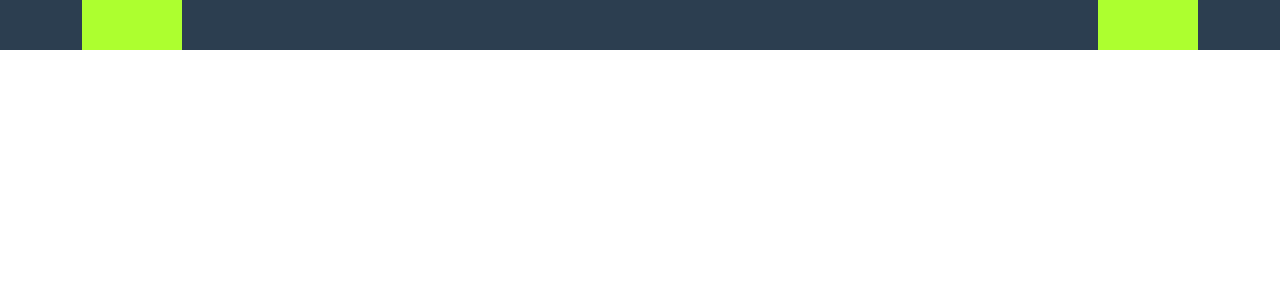
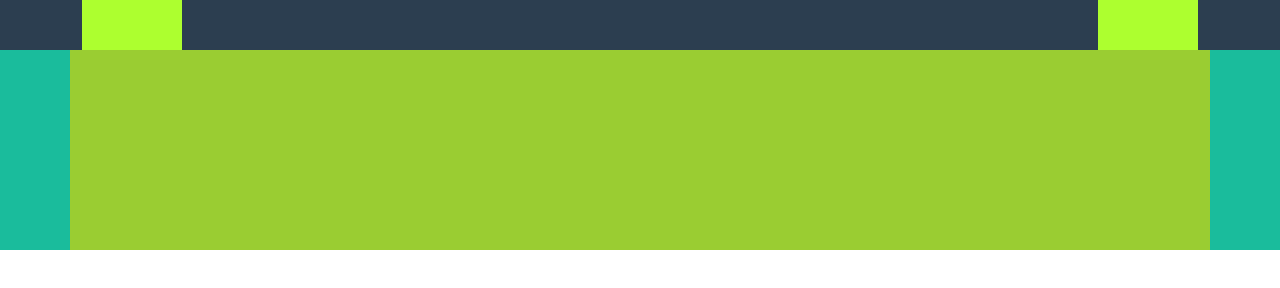
Before and after one commit to MatteoStrazzera/html-css-bootstrap-freelancer, a plain HTML site: page index.html in a window 1280 px wide. Drawn offline with nearby package versions, Linux system fonts and the light colour scheme.

Commit message:
add structure inside section start

```diff
--- a/assets/css/style.css
+++ b/assets/css/style.css
@@ -31,7 +31,15 @@
 /* #region main */
 
 /* #region start */
+#start{
+    background-color: var(--Boot-primary);
 
+    & .jumbotron{
+
+        height: 200px;
+        background-color: yellowgreen;
+    }
+}
 
 /* #endregion start */
 
--- a/index.html
+++ b/index.html
@@ -27,6 +27,15 @@
     <main id="site_main">
 
         <section id="start">
+
+            <div class="container jumbotron">
+                <div class="row">
+                    <div class="col">
+
+                    </div>
+                </div>
+
+            </div>
 
         </section>
         <!-- /#start -->
```
